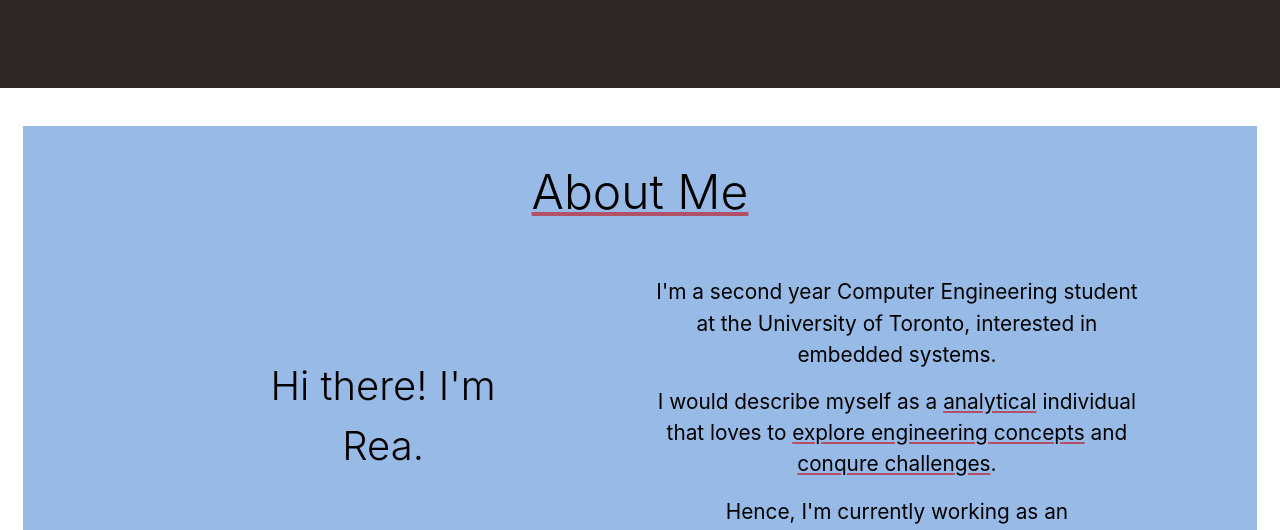
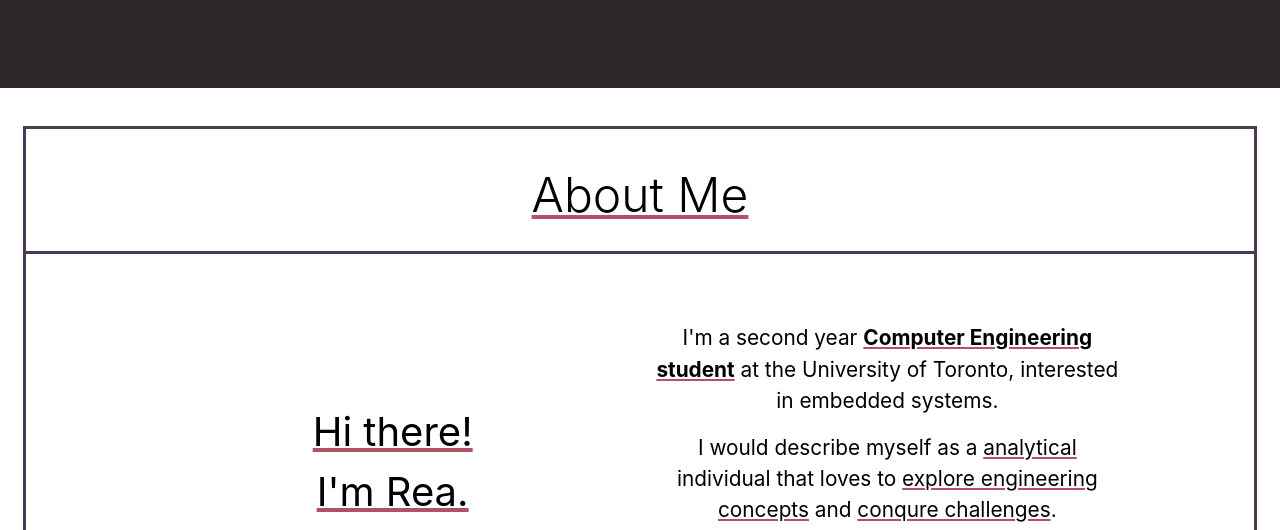
Before and after one commit to reaahuja/WebPortfolio, a plain HTML site: page index.html in a window 1280 px wide. Shown: the part 850-1380 px from the top of the page. Drawn offline with nearby package versions, Linux system fonts and the light colour scheme.

Commit message:
Update styles.css

```diff
--- a/css/styles.css
+++ b/css/styles.css
@@ -135,7 +135,8 @@ p{
 
 .middle-container{
     justify-content: center;
-    background-color: #98BAE7;
+    border: 3px solid #4C3A51;
+    padding: 20px;
 }
 
 
@@ -145,17 +146,12 @@ p{
     margin: 8rem 8rem 2rem;
 }
 
-.underlineHeader{
-    text-decoration: underline;
-    text-decoration-color: #774360;
-    font-weight: bolder;
-}
-
-.underlineDescription{
+.underline{
     text-decoration: underline;
     text-decoration-color: #B25068;
     font-weight: bolder;
 }
+
 
 .underlineDescription-other{
     text-decoration: underline;
@@ -171,7 +167,7 @@ p{
     font-size: 3rem;
     text-decoration: underline;
     text-decoration-color: #B25068;
-   background-color: #98BAE7;
+    border-bottom: none;
    margin-bottom: 0;
    padding-top: 30px;
 }
@@ -237,3 +233,5 @@ p{
     text-decoration: underline;
     text-decoration-color: #E7AB79;
 }
+
+/* Footer */
```
